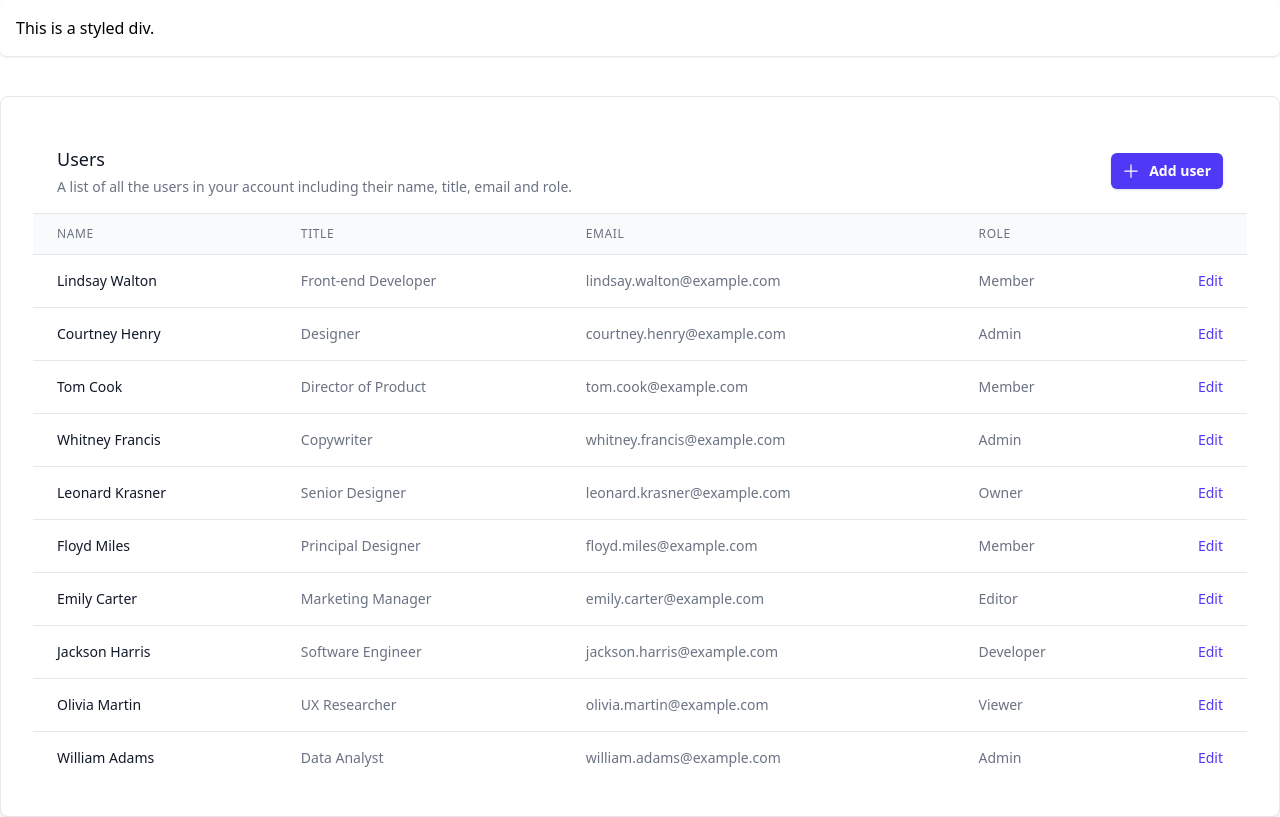
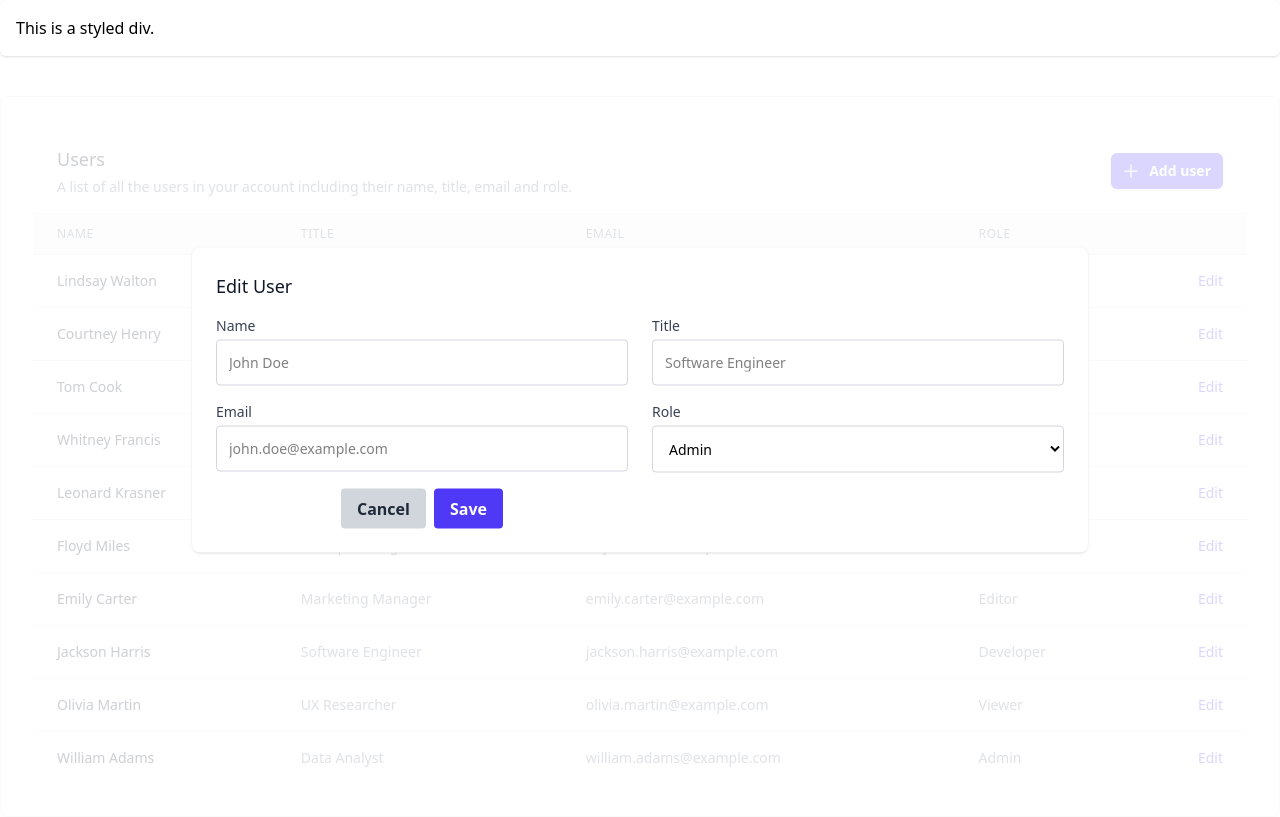
Before and after one commit to Tademillion/React-app, a React (Vite) app: page / in a window 1280 px wide. Both pictures are taken after a click on the button "Add user". Built offline with nearby package versions, Linux system fonts and the light colour scheme.

Commit message:
add  new User and delete users from grid succesfully

```diff
--- a/src/Components/Begin/Grid_Tables.tsx
+++ b/src/Components/Begin/Grid_Tables.tsx
@@ -8,6 +8,13 @@ interface UserProps {
 }
 const Grid_Tables = () => {
   const [user, setUser] = useState<UserProps[]>([]);
+  const [isopen, setIsOpen] = useState(false);
+  const [addUsers, SetAddusers] = useState<UserProps>({
+    Name: "",
+    Title: "",
+    Email: "",
+    Role: "",
+  });
 
   const addEmptyUser = () => {
     setUser([{ Name: "", Title: "", Email: "", Role: "" }, ...user]);
@@ -18,7 +25,11 @@ const Grid_Tables = () => {
 
   return (
     <>
-      <div className="bg-white shadow-lg rounded-lg overflow-hidden w-7xl mx-auto p-8 border border-gray-200 mt-10">
+      <div
+        className={`bg-white shadow-lg rounded-lg overflow-hidden w-7xl mx-auto p-8 border border-gray-200 mt-10 ${
+          isopen ? "opacity-20" : ""
+        }`}
+      >
         <div className="px-6 py-4 border-b border-gray-200">
           <div className="md:flex md:items-center md:justify-between">
             <div className="min-w-0 flex-1">
@@ -32,6 +43,9 @@ const Grid_Tables = () => {
               <button
                 type="button"
                 className="inline-flex items-center rounded-md bg-indigo-600 px-3 py-2 text-sm font-semibold text-white shadow-sm hover:bg-indigo-500 focus-visible:outline focus-visible:outline-2 focus-visible:outline-indigo-600"
+                onClick={() => {
+                  setIsOpen(true);
+                }}
               >
                 <svg
                   className="-ml-0.5 mr-2 h-5 w-5"
@@ -81,11 +95,13 @@ const Grid_Tables = () => {
                   Role
                 </th>
                 <th scope="col" className="relative px-6 py-3">
-                  <span className="sr-only">Edit</span>
+                  <span className="sr-only">
+                    <a href="">Edit</a>
+                  </span>
                 </th>
               </tr>
             </thead>
-            <tbody className="bg-white divide-y divide-gray-200">
+            <tbody className="bg-white divide-y divide-gray-200 ">
               {user.map((users, index) => (
                 <tr key={index}>
                   <td className="px-6 py-4 whitespace-nowrap text-sm font-medium text-gray-900">
@@ -104,7 +120,16 @@ const Grid_Tables = () => {
                     <a
                       href="#"
                       className="text-indigo-600 hover:text-indigo-900"
-                      onClick={addEmptyUser}
+                      onClick={() => {
+                        SetAddusers((prev) => ({
+                          ...prev,
+                          Name: users.Name,
+                          Email: users.Email,
+                          Title: users.Title,
+                          Role: users.Role,
+                        }));
+                        setIsOpen(true);
+                      }}
                     >
                       Edit
                     </a>
@@ -113,8 +138,148 @@ const Grid_Tables = () => {
               ))}
             </tbody>
           </table>
+          {/* popup */}
         </div>
       </div>
+      {isopen && (
+        // <div
+        //   className={`bg-white shadow rounded-lg p-6 w-full max-w-4xl mx-auto transition-all duration-300 ease-out ${
+        //     isopen ? "opacity-100 scale-100" : "opacity-0 scale-95"
+        //   } fixed top-1/2 left-1/2 transform -translate-x-1/2 -translate-y-1/2 z-10`}
+        // >
+        <div
+          className={`
+    bg-white shadow rounded-lg p-6 w-full max-w-4xl mx-auto
+    transition-opacity transition-transform duration-300 ease-out
+    ${
+      isopen
+        ? "opacity-100 scale-100"
+        : "opacity-0 scale-95 pointer-events-none"
+    }
+    fixed top-1/2 left-1/2 transform -translate-x-1/2 -translate-y-1/2 z-10
+    will-change-transform  // Improves animation smoothness
+  `}
+        >
+          {" "}
+          <h2 className="text-lg font-medium text-gray-900 mb-4 align-center">
+            Edit User
+          </h2>
+          <form className="grid grid-cols-1 gap-y-4 sm:grid-cols-2 sm:gap-x-6 sm:gap-y-4 dela">
+            {/* sm:640px and above */}
+            <div>
+              <label
+                htmlFor="name"
+                className="block text-sm font-medium text-gray-700"
+              >
+                Name
+              </label>
+              <input
+                type="text"
+                id="name"
+                value={addUsers.Name}
+                className="mt-1 block w-full  border-gray-300 outline-none  border-1 p-3 rounded-sm   focus:border-indigo-500 focus:ring-indigo-500 sm:text-sm"
+                placeholder="John Doe"
+                required
+                onChange={(e) => {
+                  SetAddusers((prev) => ({
+                    ...prev,
+                    Name: e.target.value,
+                  }));
+                }}
+              />
+            </div>
+            <div>
+              <label
+                htmlFor="title"
+                className="block text-sm font-medium text-gray-700"
+              >
+                Title
+              </label>
+              <input
+                type="text"
+                id="title"
+                value={addUsers.Title}
+                className="mt-1 block w-full  border-gray-300 outline-none  border-1 p-3 rounded-sm   focus:border-indigo-500 focus:ring-indigo-500 sm:text-sm"
+                placeholder="Software Engineer"
+                required
+                onChange={(e) => {
+                  SetAddusers((prev) => ({
+                    ...prev,
+                    Title: e.target.value,
+                  }));
+                }}
+              />
+            </div>
+            <div>
+              <label
+                htmlFor="email"
+                className="block text-sm font-medium text-gray-700"
+              >
+                Email
+              </label>
+              <input
+                type="email"
+                value={addUsers.Email}
+                id="email"
+                className="mt-1 block w-full  border-gray-300 outline-none  border-1 p-3 rounded-sm   focus:border-indigo-500 focus:ring-indigo-500 sm:text-sm"
+                placeholder="john.doe@example.com"
+                required
+                onChange={(e) => {
+                  SetAddusers((prev) => ({
+                    ...prev,
+                    Email: e.target.value,
+                  }));
+                }}
+              />
+            </div>
+            <div>
+              <label
+                htmlFor="role"
+                className="block text-sm font-medium text-gray-700"
+              >
+                Role
+              </label>
+              <select
+                id="role"
+                value={addUsers.Role}
+                className="mt-1 block w-full  border-gray-300 outline-none  border-1 p-3 rounded-sm   focus:border-indigo-500 focus:ring-indigo-500 sm:text-sm"
+                onChange={(e) => {
+                  SetAddusers((prev) => ({
+                    ...prev,
+                    Role: e.target.value,
+                  }));
+                }}
+              >
+                <option>Admin</option>
+                <option>Member</option>
+                <option>Editor</option>
+                <option>Viewer</option>
+              </select>
+            </div>
+            <div className="flex justify-center">
+              <button
+                type="button"
+                className="bg-gray-300 hover:bg-gray-400 text-gray-800 font-semibold py-2 px-4 rounded focus:outline-none focus:shadow-outline mr-2"
+                onClick={() => {
+                  setIsOpen(false);
+                }}
+              >
+                Cancel
+              </button>
+              <button
+                type="submit"
+                className="bg-indigo-600 hover:bg-indigo-700 text-white font-semibold py-2 px-4 rounded focus:outline-none focus:shadow-outline"
+                onClick={() => {
+                  setUser([...user, { ...addUsers }]);
+                  setIsOpen(false);
+                }}
+              >
+                Save
+              </button>
+            </div>
+          </form>
+        </div>
+      )}
     </>
   );
 };
```
